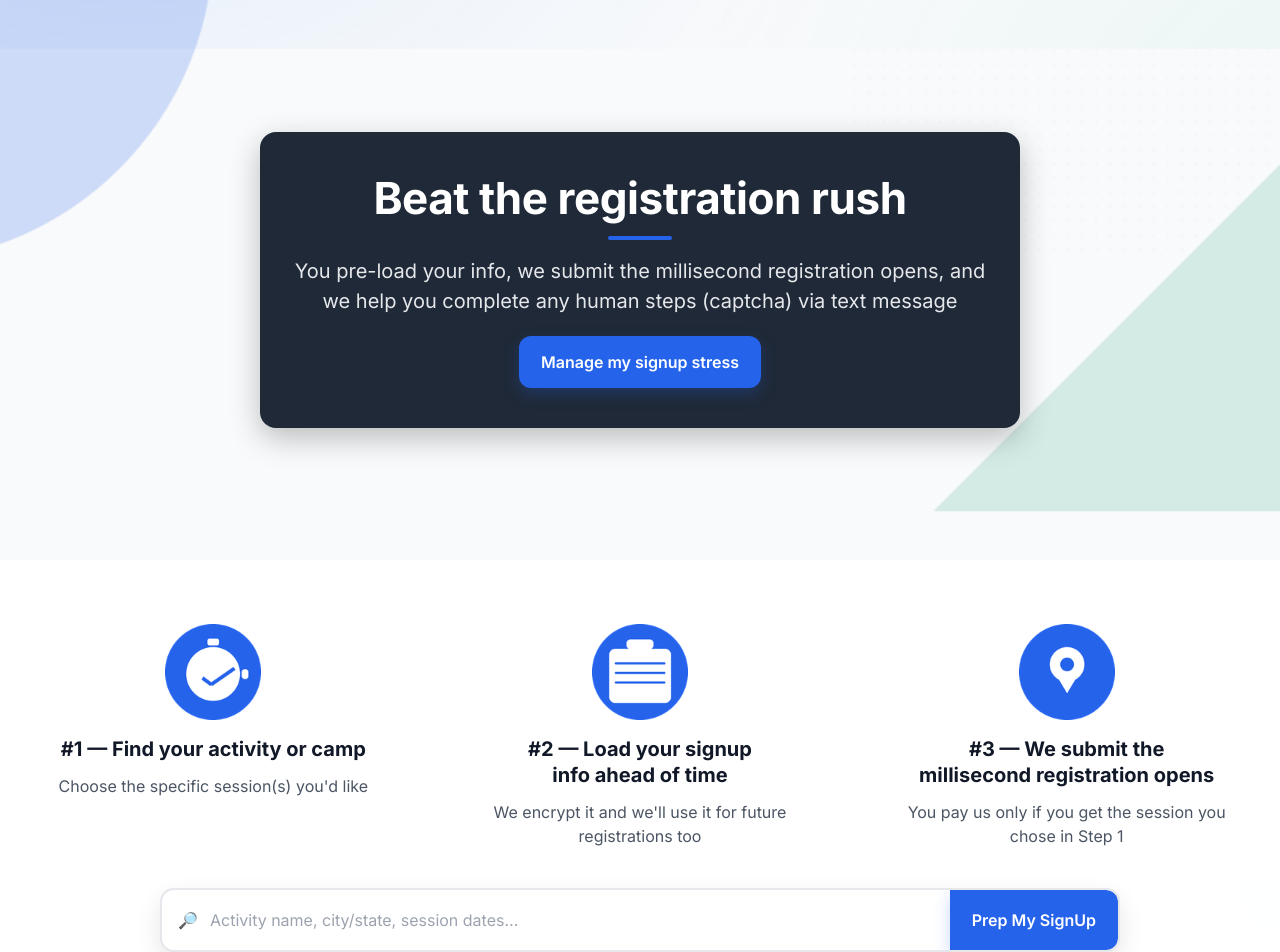
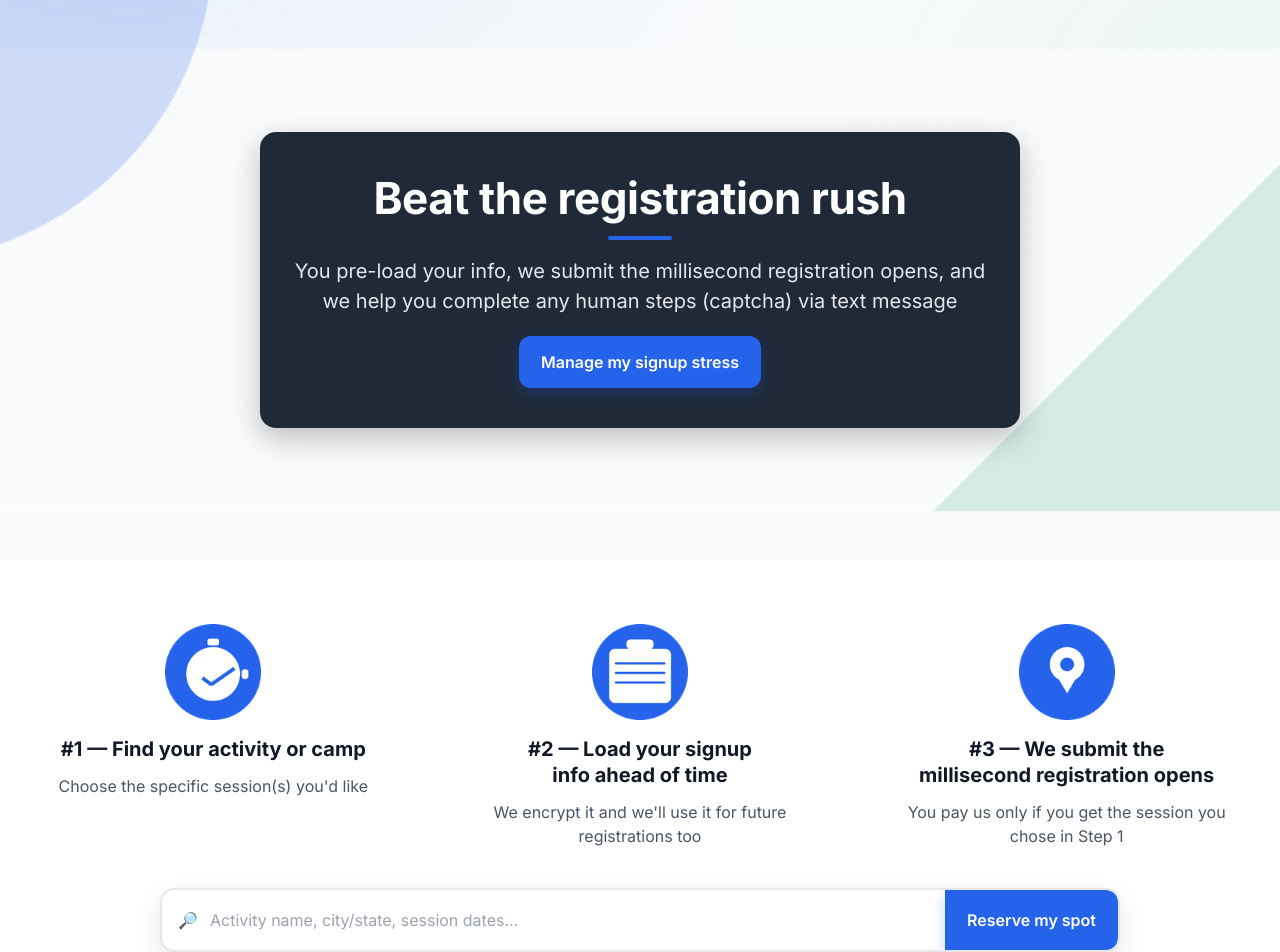
Before and after one commit to MattMessinger1/camp-guardian-angel, a React (Vite) app: page / in a window 1280 px wide. Shown: the top 952 px of the page. Built offline with nearby package versions, Linux system fonts and the light colour scheme.

Commit message:
Update button text
Changed button text from "Prep My SignUp" to "Reserve my spot".
-edited src/pages/Home.tsx

```diff
--- a/src/pages/Home.tsx
+++ b/src/pages/Home.tsx
@@ -145,7 +145,7 @@ const HomePage = () => {
                 aria-label="Search activities by name, location, and dates"
               />
             </div>
-            <button className="btn-primary btn-search">Prep My SignUp</button>
+            <button className="btn-primary btn-search">Reserve my spot</button>
           </div>
         </div>
       </div>
```
